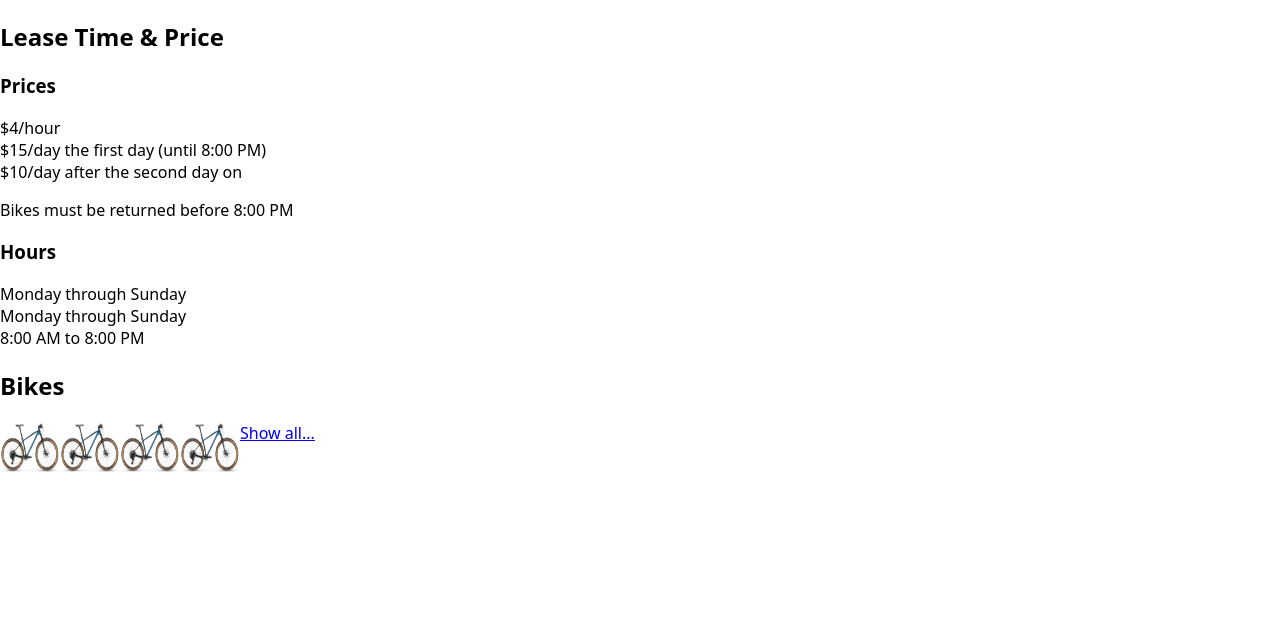
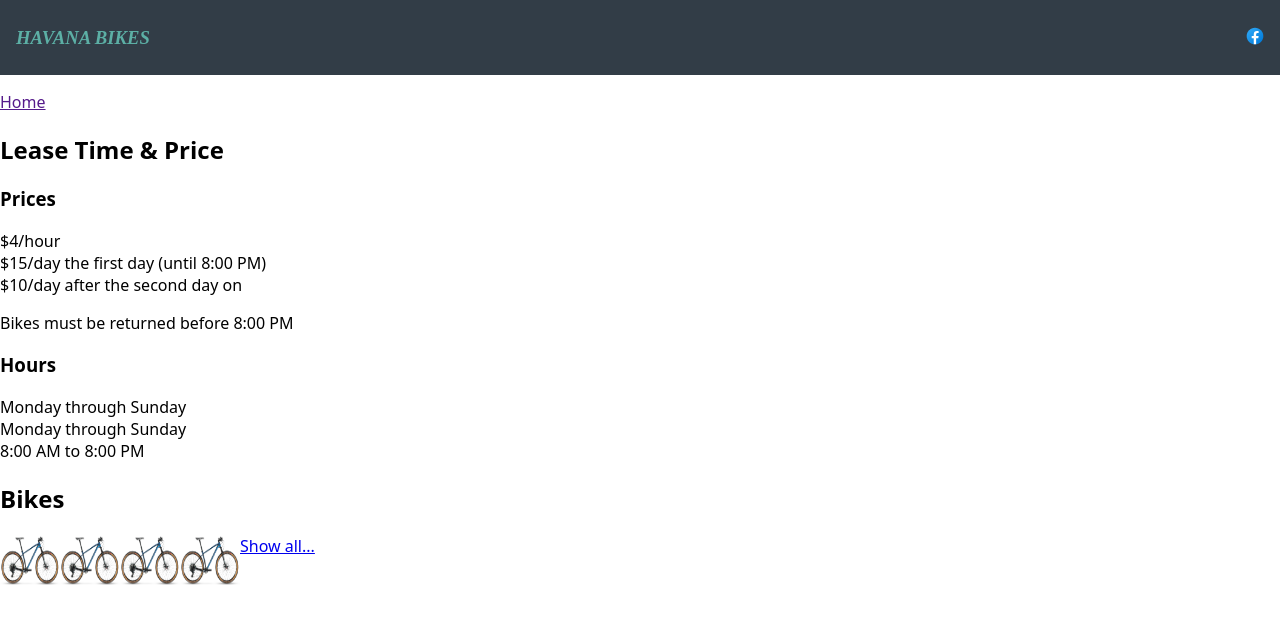
Before and after one commit to YuriPadilla/capstone-project-havana-bikes, a Next.js app: page / in a window 1280 px wide. Shown: the top 624 px of the page. Built offline with nearby package versions, Linux system fonts and the light colour scheme.

Commit message:
create link to Home and Header

```diff
--- /dev/null
+++ b/components/Header/StyledHeader.styled.js
@@ -0,0 +1,31 @@
+import styled, { css } from "styled-components";
+
+export const StyledHeader = styled.header`
+  margin: 0;
+  padding: 1em;
+
+  width: 100%;
+  height: 75px;
+
+  font-family: FugazOne-Regular;
+  font-size: 1em;
+
+  background-color: #323d47;
+  color: #5cafa5;
+
+  display: flex;
+  align-items: center;
+  position: relative;
+`;
+
+export const StyledIconFacebook = styled.div`
+  margin: 0;
+  padding: 0;
+  position: absolute;
+  right: 15px;
+`;
+
+/*
+font-size: 1.5em;
+  font-weight: bold;
+*/
--- /dev/null
+++ b/components/Header/index.js
@@ -0,0 +1,23 @@
+import { StyledHeader, StyledIconFacebook } from "./StyledHeader.styled";
+import Link from "next/link";
+import Image from "next/image";
+
+export default function Header() {
+  return (
+    <StyledHeader>
+      <h3>
+        <em>HAVANA BIKES</em>
+      </h3>
+      <StyledIconFacebook>
+        <Link href="https://www.facebook.com/havana.bike">
+          <Image
+            src="/images/iconFacebook.svg"
+            height={20}
+            width={20}
+            alt="IconFacebook"
+          />
+        </Link>
+      </StyledIconFacebook>
+    </StyledHeader>
+  );
+}
--- a/lib/bikes.js
+++ b/lib/bikes.js
@@ -36,9 +36,9 @@ export const bikes = [
     imageSource: "/images/bike.png",
   },
   {
-    id: 5,
+    id: 6,
     marke: "Giant",
     size: "26'",
-    imageSource: "/images/Bildschirmfoto.png",
+    imageSource: "/images/bike.png",
   },
 ];
--- a/pages/Bikes/index.js
+++ b/pages/Bikes/index.js
@@ -1,8 +1,14 @@
+import Header from "../../components/Header";
+import Link from "next/link";
 import BikesList from "../../components/BikesList";
 
 export default function Bikes() {
   return (
     <>
+      <Header />
+      <p>
+        <Link href="/">Home</Link>→<Link href="">Bikes</Link>
+      </p>
       <BikesList />
     </>
   );
--- a/pages/index.js
+++ b/pages/index.js
@@ -1,10 +1,16 @@
 import PriceInfo from "../components/PriceInfo";
 import BikesPreview from "../components/BikesPreview";
 import { bikes } from "../lib/bikes.js";
+import Header from "../components/Header";
+import Link from "next/link";
 
 export default function HomePage() {
   return (
     <>
+      <Header />
+      <p>
+        <Link href="">Home</Link>
+      </p>
       <PriceInfo />
       <BikesPreview bikes={bikes} />
     </>
```
Also changed, not shown: public/images/iconFacebook.svg (added).
